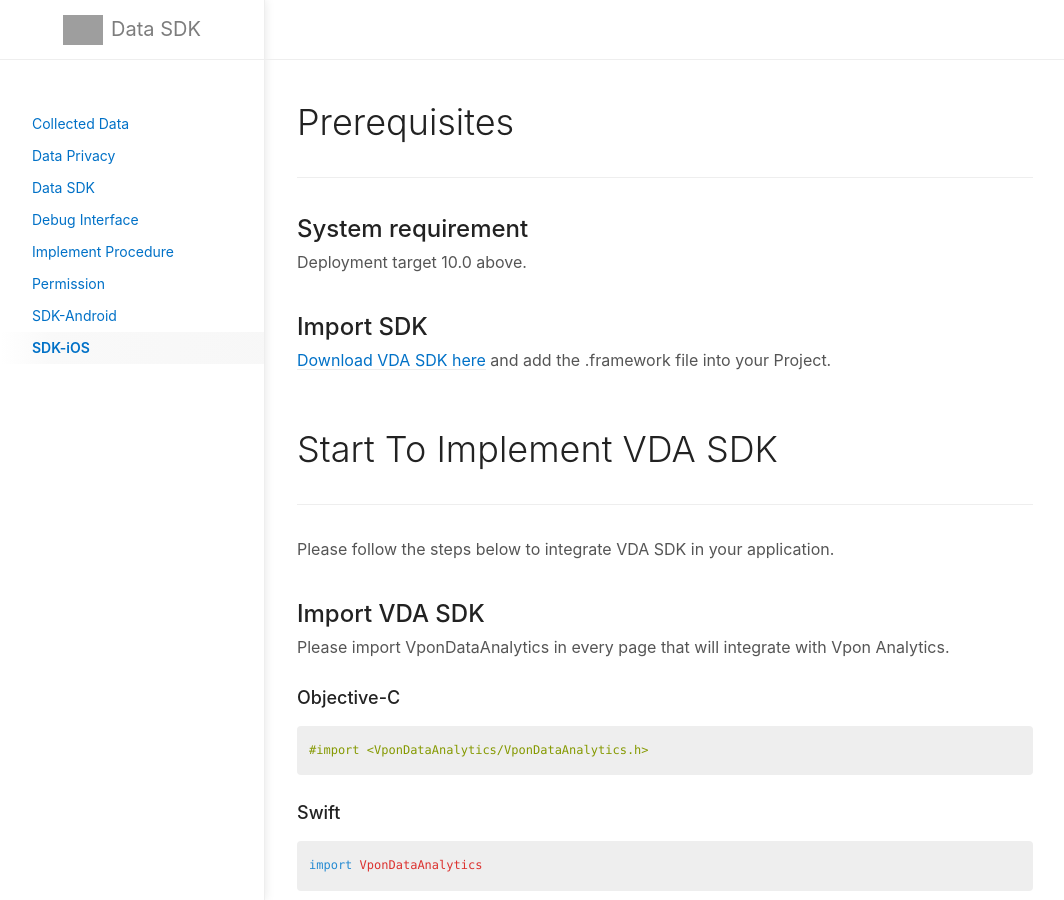
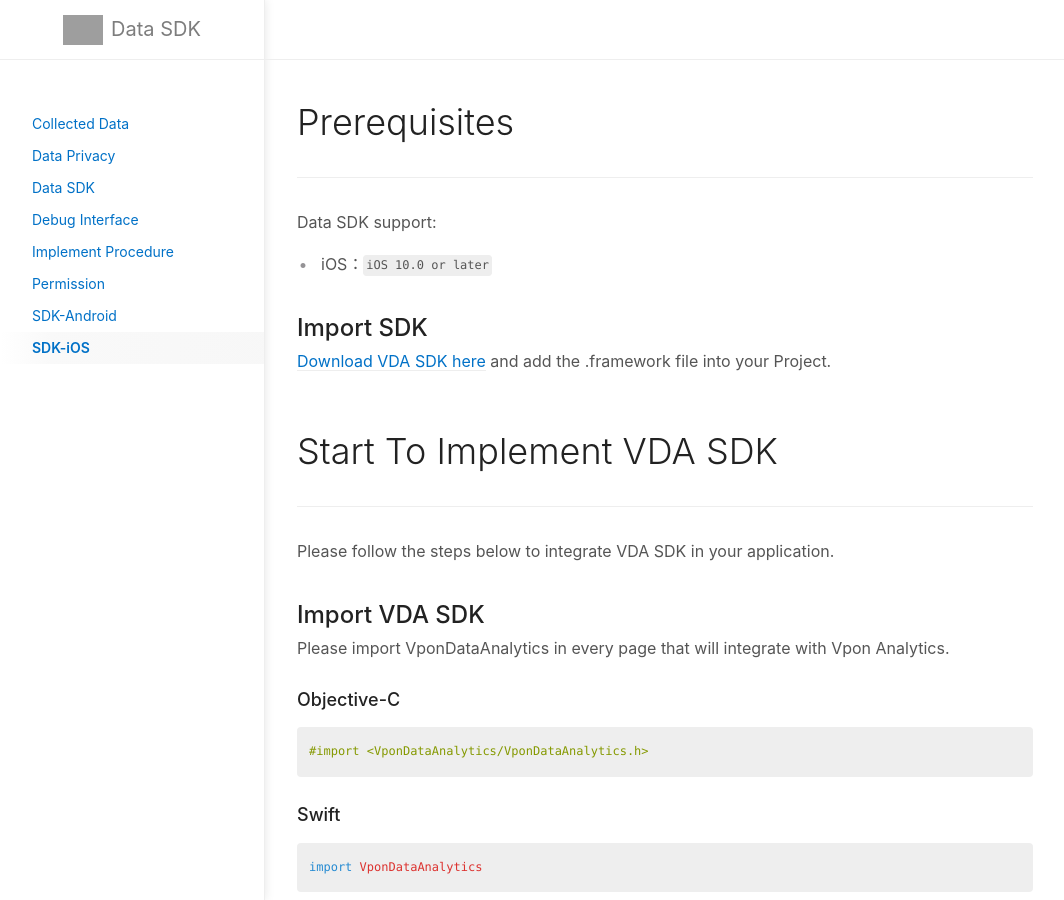
Before and after one commit to vpon-data/data-sdk, a Jekyll site: the page built from docs/ios.md, in a window 1280 px wide and 900 px high. Shown: the whole window, without its empty margins (107-1171 px from the left). Built offline with Jekyll 4.4.1, drawn with Linux system fonts in a browser that asks for light colours; grey boxes are pictures that could not be loaded.

Commit message:
Update ios.md

```diff
--- a/docs/ios.md
+++ b/docs/ios.md
@@ -11,8 +11,10 @@
 # Prerequisites
 ---
 
-## System requirement
-Deployment target 10.0 above.
+Data SDK support:
+
+* iOS：`iOS 10.0 or later`
+
 
 ## Import SDK
 [Download VDA SDK here][1] and add the .framework file into your Project.
```
